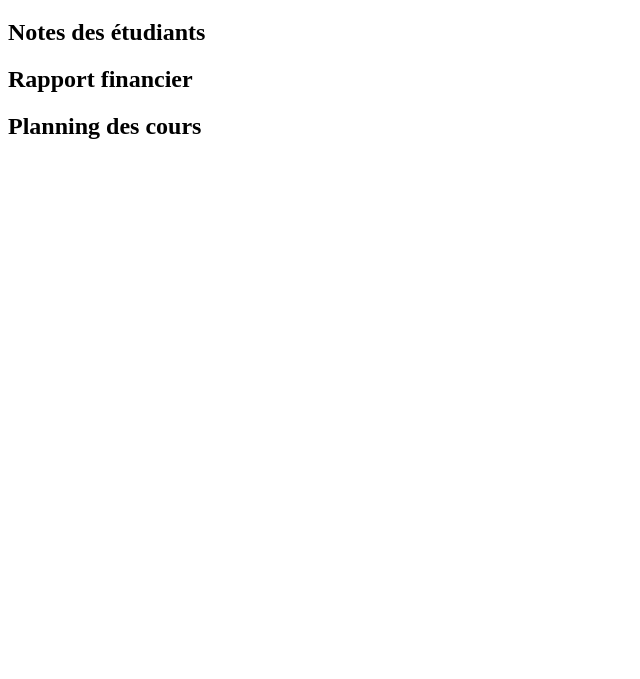
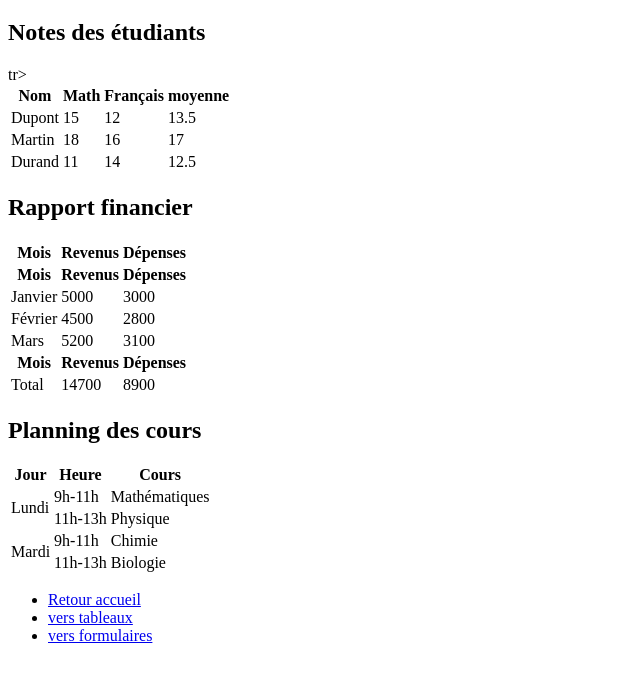
Before and after one commit to SeglaChristophe/Interrface-web, a plain HTML site: page Ateliers/Atelier-2/exercices/tableaux.html in a window 1280 px wide. Shown: the part 61-740 px from the top of the page, without its empty margins (0-640 px from the left). Drawn offline with Linux system fonts and the light colour scheme.

Commit message:
Atelier2.1-partie4-Exercice13

```diff
--- a/Ateliers/Atelier-2/exercices/tableaux.html
+++ b/Ateliers/Atelier-2/exercices/tableaux.html
@@ -12,23 +12,121 @@
     <section>
         <h2>Notes des étudiants</h2>
         <!-- À COMPLÉTER: Créer un tableau simple -->
+         <table>
+           <tr>
+             <th>Nom</th>
+             <th>Math</th>
+             <th>Français</th>
+             <th>moyenne</th>
+           </tr>
+           <tr>
+             <td>Dupont</td>
+             <td>15</td>
+             <td>12</td>
+             <td>13.5</td>
+          </tr>
+          tr>
+             <td>Martin</td>
+             <td>18</td>
+             <td>16</td>
+             <td>17</td>
+          </tr>
+          <tr>
+             <td>Durand</td>
+             <td>11</td>
+             <td>14</td>
+             <td>12.5</td>
+        </table>
     </section>
 
     <!-- Exercice 9: Tableau avec thead, tbody, tfoot -->
     <section>
         <h2>Rapport financier</h2>
         <!-- À COMPLÉTER: Créer un tableau structuré -->
+         <table>
+             <thead>
+                 <tr>
+                     <th>Mois</th>
+                     <th>Revenus</th>
+                     <th>Dépenses</th>
+                 </tr>
+             </thead>
+             <tbody>
+               <tr>
+                 <th>Mois</th>
+                 <th>Revenus</th>
+                 <th>Dépenses</th>
+               </tr>
+              <tr>
+                 <td>Janvier</td>
+                 <td>5000</td>
+                 <td>3000</td>
+              </tr>
+              <tr>
+                 <td>Février</td>
+                 <td>4500</td>
+                 <td>2800</td>
+              </tr>
+              <tr>
+                 <td>Mars</td>
+                 <td>5200</td>
+                  <td>3100</td>
+              </tr>
+             </tbody>
+             <tfoot>
+                <tr>
+                    <th>Mois</th>
+                    <th>Revenus</th>
+                    <th>Dépenses</th>
+                </tr>
+                <tr>
+                 <td>Total</td>
+                 <td>14700</td>
+                 <td>8900</td>
+               </tr>
+        </table>
+
     </section>
 
     <!-- Exercice 10: Tableau avec colspan et rowspan -->
     <section>
         <h2>Planning des cours</h2>
         <!-- À COMPLÉTER: Créer un tableau avec cellules fusionnées -->
+            <table>
+                <tr>
+                    <th>Jour</th>
+                    <th>Heure</th>
+                    <th>Cours</th>
+                </tr>
+                <tr>
+                    <td rowspan="2">Lundi</td>
+                    <td>9h-11h</td>
+                    <td>Mathématiques</td>
+                </tr>
+                <tr>
+                    <td>11h-13h</td>
+                    <td>Physique</td>
+                </tr>
+                <tr>
+                    <td rowspan="2">Mardi</td>
+                    <td>9h-11h</td>
+                    <td>Chimie</td>
+                </tr>
+                <tr>
+                    <td>11h-13h</td>
+                    <td>Biologie</td>
+                </tr>
+            </table>
     </section>
 
     <!-- Navigation -->
     <nav>
         <!-- À COMPLÉTER: Liens de navigation relatifs -->
+         <ul>
+            <li ><a href="index.html">Retour accueil</a></li>
+            <li><a href="tableaux.html">vers tableaux</a></li>
+            <li><a href="formulaires.html">vers formulaires</a></li>
+         </ul>
     </nav>
 </body>
 </html>
```
Also changed, not shown: Ateliers/Atelier-2/exercices/formulaires.html (+45 -0 lines), Ateliers/Atelier-2/exercices/listes.html (+1 -0 lines), Ateliers/Atelier-2/exercices/recettes.html (+22 -0 lines).
